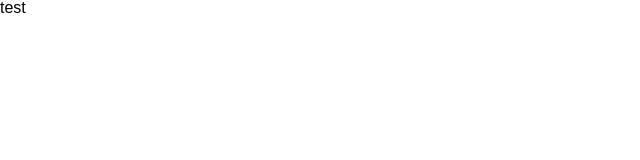
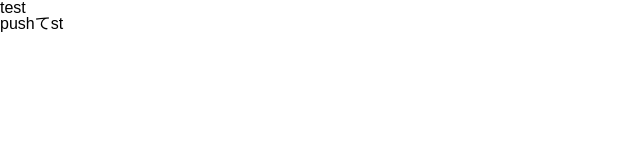
Before and after one commit to kobamiha0620/miharu, a website: page index.html in a window 1280 px wide. Shown: the full height of the page, 0-640 px from the left. Drawn offline with nearby package versions, Linux system fonts and the light colour scheme; files that its build step writes are made by us from their sources.

Commit message:
koba
test

```diff
--- a/index.html
+++ b/index.html
@@ -27,5 +27,6 @@
 <body>
 
     <p>test</p>
+    <p>pushてst</p>
 </body>
 </html>
```
